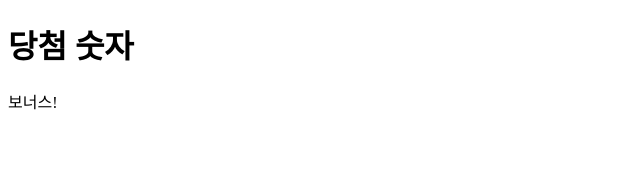
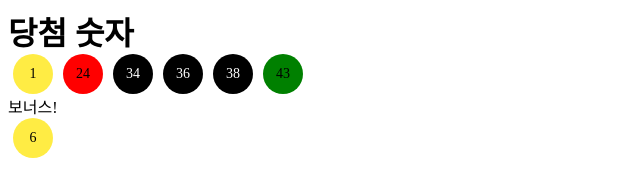
Before and after one commit to noneNoo/Javasript_Study, a plain HTML site: page Lotto/index.html in a window 1280 px wide. Shown: the whole page, without its empty margins (0-640 px from the left). Drawn offline with Linux system fonts and the light colour scheme.

Commit message:
html에 공을 그려주는 paintBall함수 생성
paintBall함수를 구현하여 당첨번호와 보너스번호를 화면에 출력하는 기능을
구현했다.
- 공 element를 생성하고 classList add로 스타일링한다.
- 공 number의 크기에 따라 색상을 다르게 부여했다.

```diff
--- a/Lotto/css/style.css
+++ b/Lotto/css/style.css
@@ -0,0 +1,39 @@
+#result {
+  display: flex;
+}
+
+h1 {
+  margin: 0;
+}
+
+.ball {
+  width: 40px;
+  height: 40px;
+  border-radius: 50%;
+  display: flex;
+  justify-content: center;
+  align-items: center;
+  margin: 0 5px;
+  font-size: 14px;
+}
+
+.yellow {
+  background-color: rgb(255, 236, 68);
+}
+
+.blue {
+  background-color: rgb(35, 126, 255);
+}
+
+.red {
+  background-color: red;
+}
+
+.black {
+  background-color: black;
+  color: white;
+}
+
+.green {
+  background-color: green;
+}
--- a/Lotto/index.html
+++ b/Lotto/index.html
@@ -11,7 +11,7 @@
       <h1>당첨 숫자</h1>
       <div id="result"></div>
       <span>보너스!</span>
-      <div class="bonus"></div>
+      <div id="bonus"></div>
       <script src="./js/lotto.js"></script>
     </main>
   </body>
--- a/Lotto/js/lotto.js
+++ b/Lotto/js/lotto.js
@@ -1,3 +1,7 @@
+// 공을 그릴 부모태그를 가져오기
+const resultElem = document.querySelector('#result');
+const bonusElem = document.querySelector('#bonus');
+
 // 45개의 배열을 만들기
 const candidate = Array(45)
   // fill메서드로 배열들을 undefind 로 만든다
@@ -20,12 +24,42 @@ while (candidate.length > 0) {
 }
 
 // 당첨 번호, 보너스 번호
-const winBalls = shuffle.slice(0, 6);
-const bonusBall = shuffle[6];
+const winNums = shuffle.slice(0, 6);
+const bonusBallNum = shuffle[6];
 
 // 당첨 번호 오름차수 정렬하기
-winBalls.sort((prev, curr) => {
+winNums.sort((prev, curr) => {
   // return하는 값이 0보다 크면 순서를 바꾼다
   return prev - curr;
 });
-console.log(winBalls);
+console.log(winNums);
+
+// html에 공을 그려주는 함수
+function paintBall(number, elem) {
+  const ballElem = document.createElement('article');
+  // 공 기본 스타일링
+  ballElem.classList.add('ball');
+
+  // 크기에 따라 색상 스타일링
+  if (number <= 10) {
+    ballElem.classList.add('yellow');
+  } else if (number <= 20) {
+    ballElem.classList.add('blue');
+  } else if (number <= 30) {
+    ballElem.classList.add('red');
+  } else if (number <= 40) {
+    ballElem.classList.add('black');
+  } else {
+    ballElem.classList.add('green');
+  }
+
+  ballElem.innerText = number;
+  elem.appendChild(ballElem);
+}
+
+// html에 공 생성해주기
+winNums.forEach((number) => {
+  paintBall(number, resultElem);
+});
+
+paintBall(bonusBallNum, bonusElem);
```
